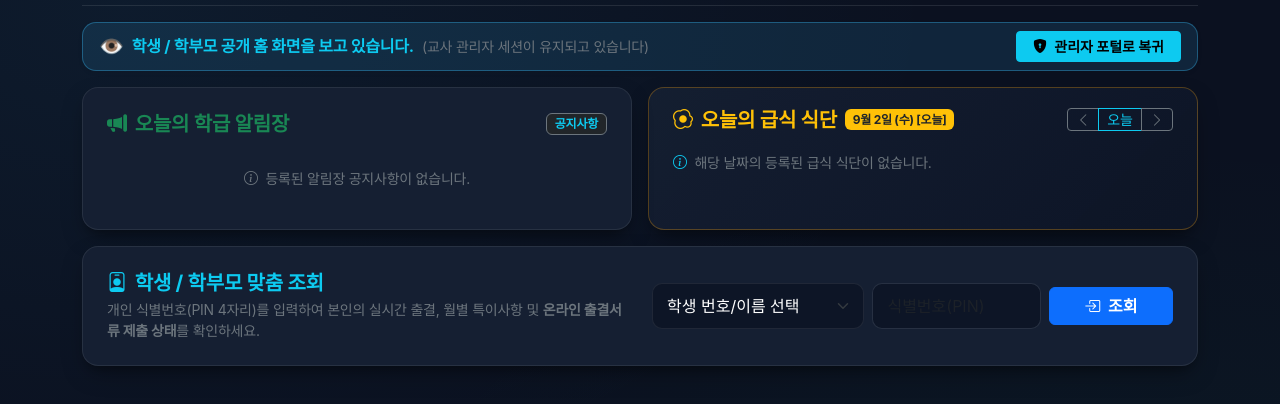
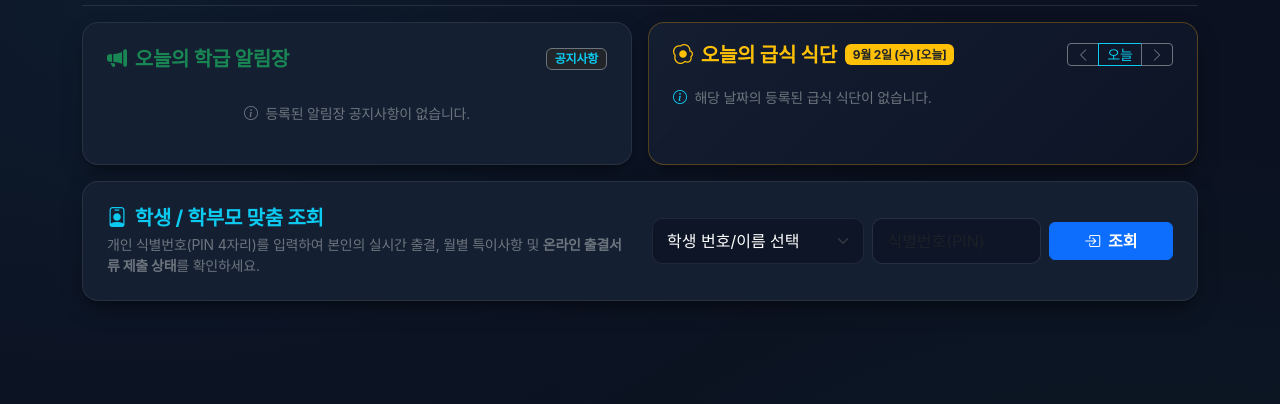
Before and after one commit to wogud32215-dev/2-1-, a website: page index.html in a window 1280 px wide. Shown: the part 74-478 px from the top of the page. Drawn offline with nearby package versions, Linux system fonts and the light colour scheme; a web font is replaced by a local one.

Commit message:
refactor: remove teacher return banner from home view
Removed the teacher return notification banner and its associated logic from the public home view to simplify the interface.

```diff
--- a/index.html
+++ b/index.html
@@ -598,20 +598,6 @@
   <!-- 🏠 [VIEW 1] 학생 / 학부모 공개 학급 홈 뷰 -->
   <!-- ========================================== -->
   <div id="publicHomeView">
-    <!-- 👨‍🏫 교사 관리자 복귀 알림 배너 (학급 홈 뷰 임시 확인 중일 때 노출) -->
-    <div id="teacherReturnBanner" class="alert alert-info py-2 px-3 mb-3 d-flex justify-content-between align-items-center shadow-sm flex-wrap gap-2" style="display:none; border-radius:14px; background: rgba(56, 189, 248, 0.12); border: 1px solid rgba(56, 189, 248, 0.35);">
-      <div class="d-flex align-items-center gap-2">
-        <span class="fs-5">👁️</span>
-        <div>
-          <strong class="text-info">학생 / 학부모 공개 홈 화면을 보고 있습니다.</strong>
-          <span class="text-secondary small d-none d-md-inline ms-1">(교사 관리자 세션이 유지되고 있습니다)</span>
-        </div>
-      </div>
-      <button class="btn btn-info btn-sm fw-bold px-3" onclick="enterTeacherDashboardView(true)">
-        <i class="bi bi-shield-lock-fill me-1"></i> 관리자 포털로 복귀
-      </button>
-    </div>
-
     <!-- 🚀 D-Day 카운터 배너 -->
     <div id="ddayBannerContainer" class="dday-banner-container"></div>
 
@@ -2522,7 +2508,6 @@
     const teacherView = document.getElementById('teacherDashboard');
     const globalTeacherBadge = document.getElementById('globalTeacherActiveBadge');
     const headerSub = document.getElementById('headerSubtitleText');
-    const returnBanner = document.getElementById('teacherReturnBanner');
     const headerActions = document.getElementById('headerActionButtons');
 
     const mobHome = document.getElementById('mobNavHomeBtn');
@@ -2537,7 +2522,6 @@
       if (teacherView) teacherView.style.display = 'block';
       if (globalTeacherBadge) globalTeacherBadge.style.display = 'inline-block';
       if (headerSub) headerSub.innerText = '담임교사 전용 종합 행정 · 출결 관리 · 온라인출결 엑셀 연동 대시보드';
-      if (returnBanner) returnBanner.style.display = 'none';
 
       if (headerActions) {
         headerActions.innerHTML = `
@@ -2559,10 +2543,6 @@
       if (teacherView) teacherView.style.display = 'none';
       if (globalTeacherBadge) globalTeacherBadge.style.display = 'none';
       if (headerSub) headerSub.innerText = '초고속 클라우드 웹앱 · 실시간 출석 · 온라인 출결 연동 · 급식 식단';
-
-      if (returnBanner) {
-        returnBanner.style.display = isAuthed ? 'flex' : 'none';
-      }
 
       if (headerActions) {
         if (isAuthed) {
@@ -2676,7 +2656,7 @@
         const res = await callApi('verifyTeacherPassword', { password: decodedPwd }, true);
         if (res && res.success) {
           appState.isTeacherLoggedIn = true;
-          setAppViewMode('public');
+          enterTeacherDashboardView(true);
         } else {
           localStorage.removeItem(TEACHER_AUTH_KEY);
           appState.isTeacherLoggedIn = false;
```
